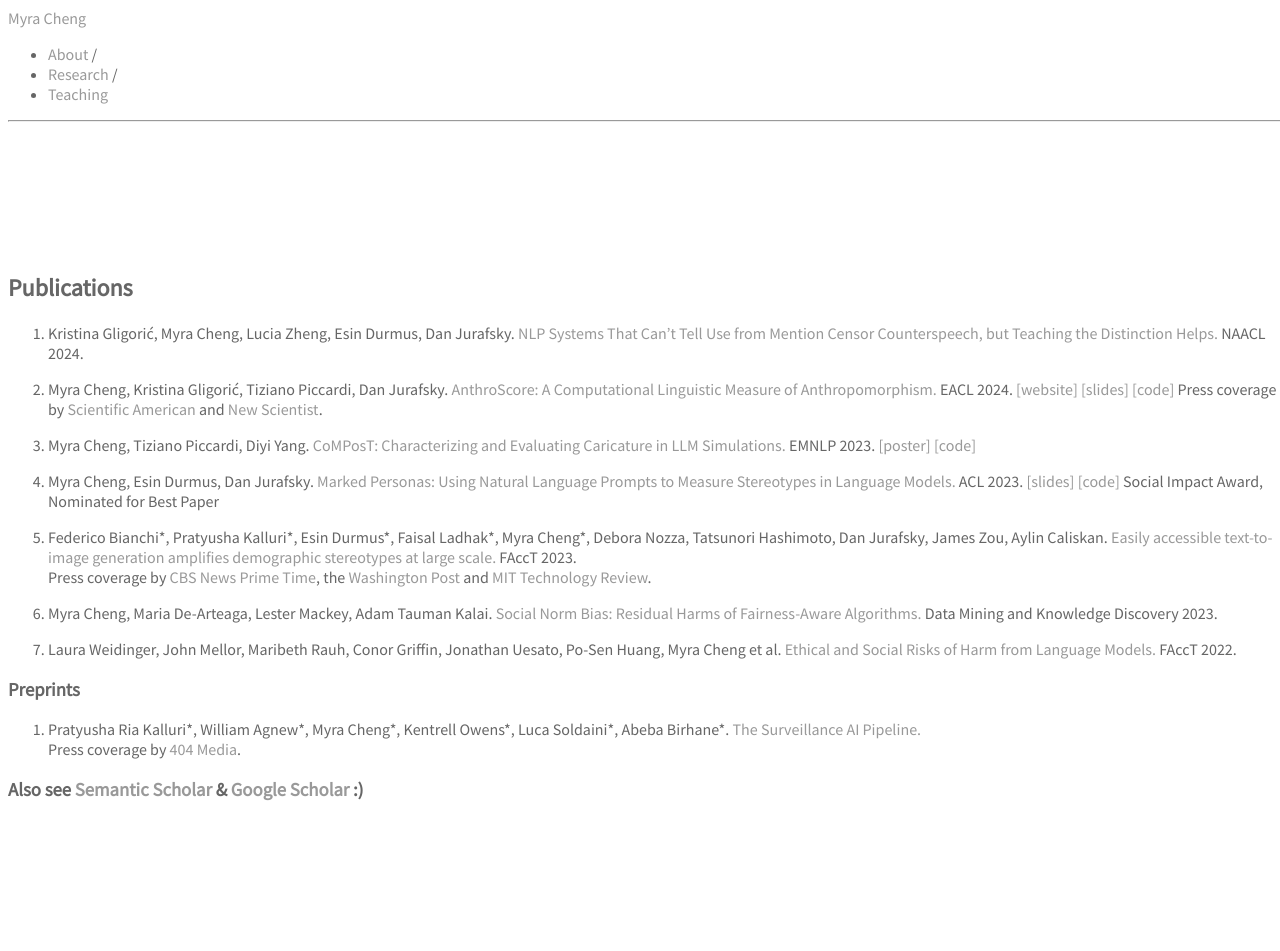
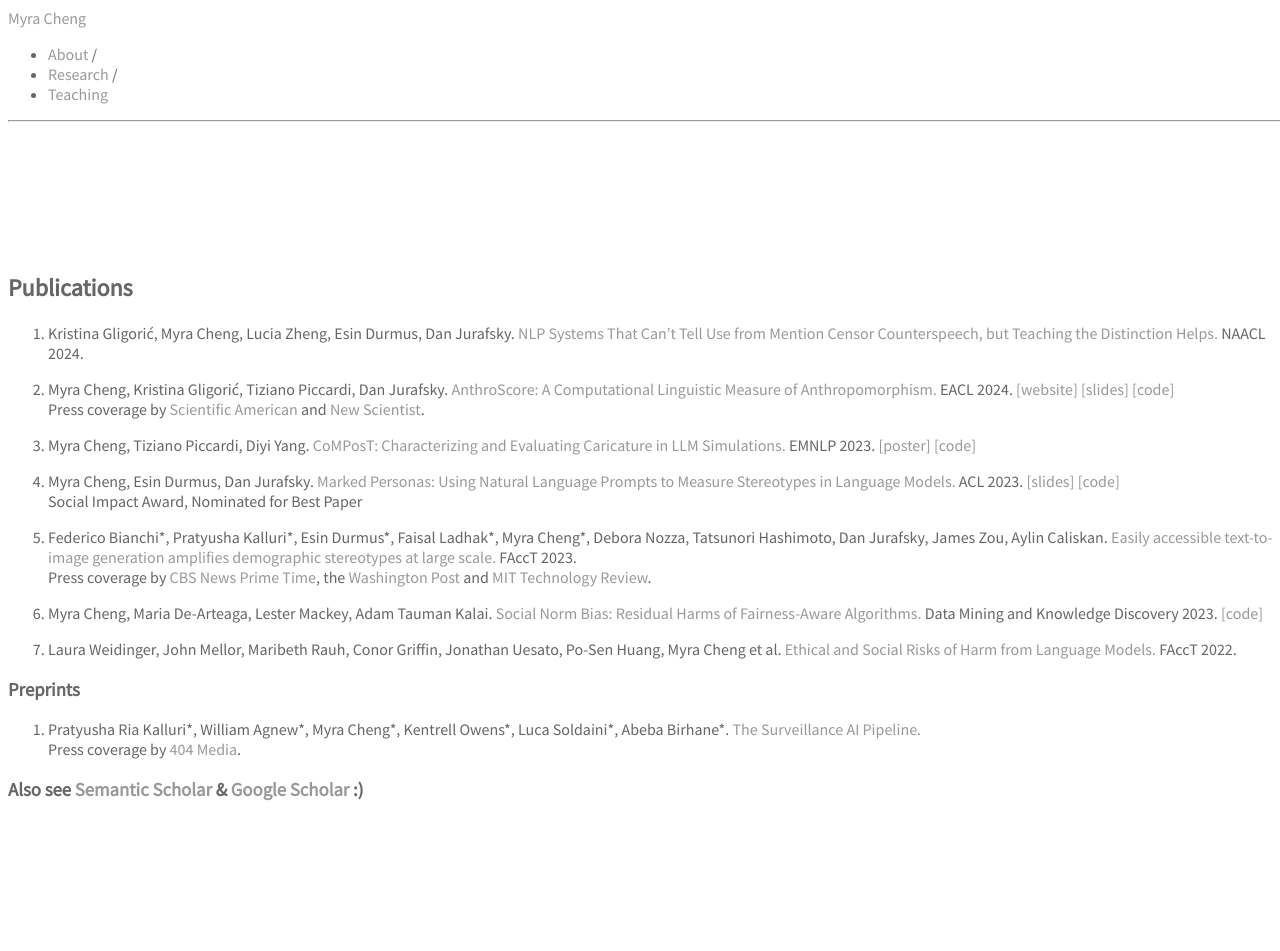
Before and after one commit to myracheng/myracheng.github.io, a Jekyll site: the page built from research.md, in a window 1280 px wide. Built offline with Jekyll 4.4.1, drawn with Linux system fonts in a browser that asks for light colours; some web fonts are replaced; our own code applies the rules of GitHub Pages for plain Markdown files.

Commit message:
Update research.md

```diff
--- a/research.md
+++ b/research.md
@@ -8,13 +8,13 @@
 
 3. Myra Cheng, Tiziano Piccardi, Diyi Yang. [CoMPosT: Characterizing and Evaluating Caricature in LLM Simulations.](https://arxiv.org/pdf/2310.11501.pdf) EMNLP 2023. <span class="subline">[[poster]](compost_poster.pdf) [[code]](https://github.com/myracheng/lm_caricature)</span>
 
-4. Myra Cheng, Esin Durmus, Dan Jurafsky. [Marked Personas: Using Natural Language Prompts to Measure Stereotypes in Language Models.](https://arxiv.org/pdf/2305.18189.pdf) ACL 2023. <span class="subline">[[slides]](marked_slides.pdf)  [[code]](https://github.com/myracheng/markedpersonas)
-Social Impact Award, Nominated for Best Paper</span>
+4. Myra Cheng, Esin Durmus, Dan Jurafsky. [Marked Personas: Using Natural Language Prompts to Measure Stereotypes in Language Models.](https://arxiv.org/pdf/2305.18189.pdf) ACL 2023. <span class="subline">[[slides]](marked_slides.pdf)  [[code]](https://github.com/myracheng/markedpersonas)</span>
+<span class="subline">Social Impact Award, Nominated for Best Paper</span>
 
 5. Federico Bianchi\*, Pratyusha Kalluri\*, Esin Durmus\*, Faisal Ladhak\*, Myra Cheng\*, Debora Nozza, Tatsunori Hashimoto, Dan Jurafsky, James Zou, Aylin Caliskan. [Easily accessible text-to-image generation amplifies demographic stereotypes at large scale.](https://arxiv.org/pdf/2211.03759.pdf) FAccT 2023.
 <span  class="subline">Press coverage by [CBS News Prime Time](https://www.youtube.com/watch?v=0KFJf9QqfCw), the [Washington Post](https://www.washingtonpost.com/technology/interactive/2023/ai-generated-images-bias-racism-sexism-stereotypes/) and [MIT Technology Review](https://www.technologyreview.com/2023/03/22/1070167/these-news-tool-let-you-see-for-yourself-how-biased-ai-image-models-are/).</span>
 
-6. Myra Cheng, Maria De-Arteaga, Lester Mackey, Adam Tauman Kalai. [Social Norm Bias: Residual Harms of Fairness-Aware Algorithms.](https://arxiv.org/pdf/2108.11056.pdf) Data Mining and Knowledge Discovery 2023.
+6. Myra Cheng, Maria De-Arteaga, Lester Mackey, Adam Tauman Kalai. [Social Norm Bias: Residual Harms of Fairness-Aware Algorithms.](https://arxiv.org/pdf/2108.11056.pdf) Data Mining and Knowledge Discovery 2023. <span class="subline">[[code]](https://github.com/pinkvelvet9/snobpaper/)</span>
 
 7. Laura Weidinger, John Mellor, Maribeth Rauh, Conor Griffin, Jonathan Uesato, Po-Sen Huang, Myra Cheng et al. [Ethical and Social Risks of Harm from Language Models.](https://arxiv.org/pdf/2112.04359.pdf) FAccT 2022.
 
```
